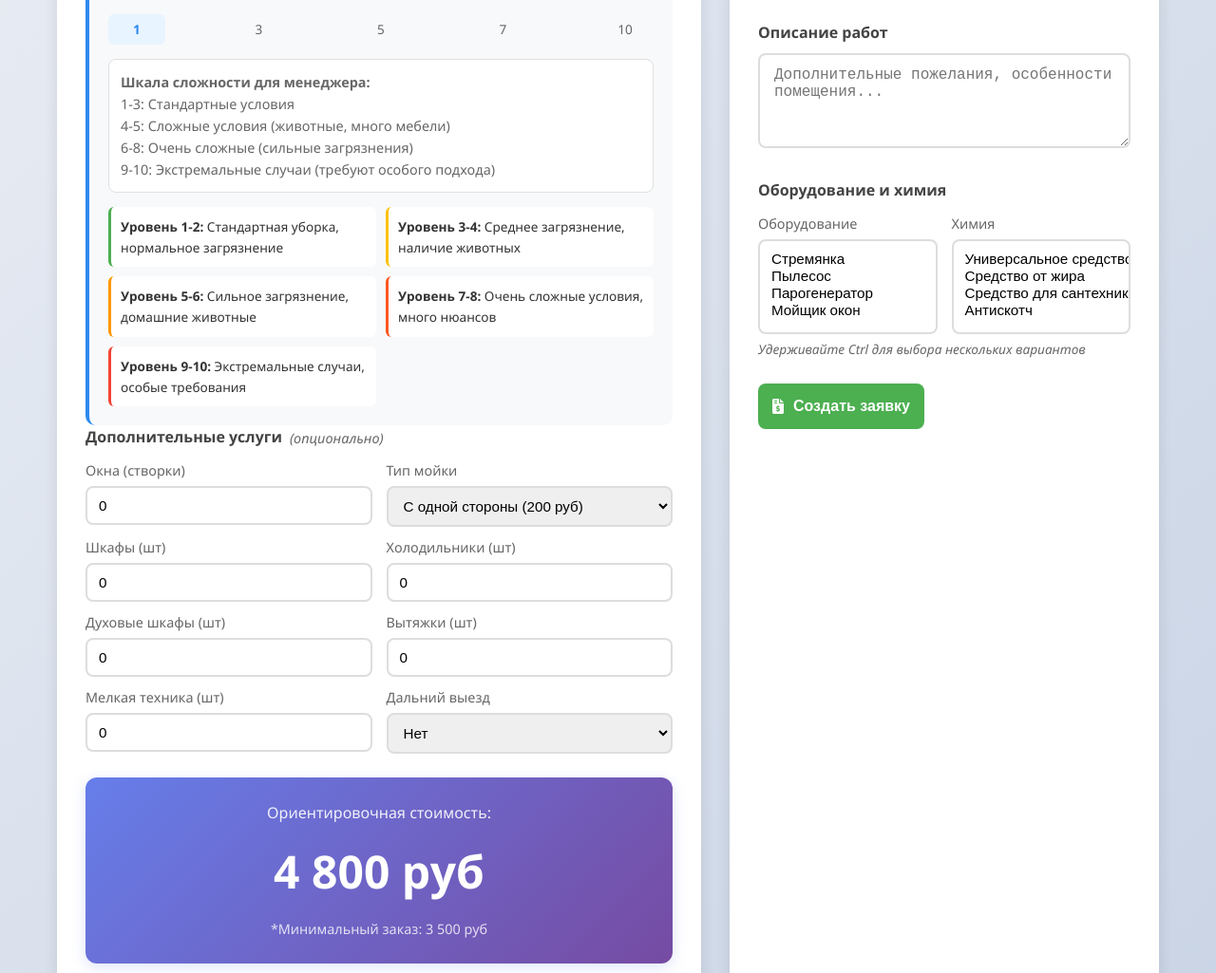
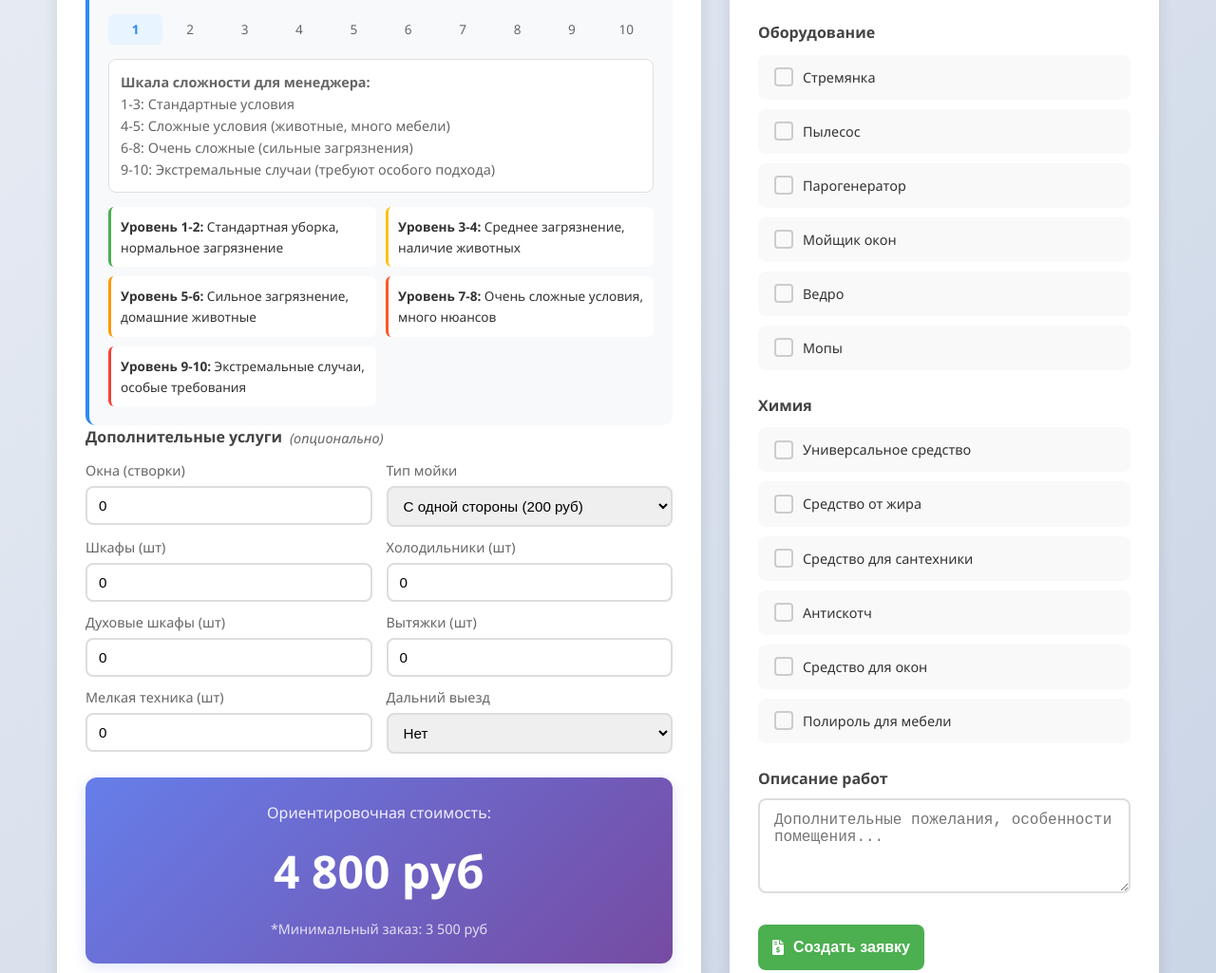
Before and after one commit to myclean-dotcom/prace, a plain HTML site: page index.html in a window 1280 px wide. Shown: the part 1220-2245 px from the top of the page at 95% size. Drawn offline with Linux system fonts and the light colour scheme.

Commit message:
Update index.html

```diff
--- a/index.html
+++ b/index.html
@@ -357,26 +357,67 @@
             border: 1px solid #e0e0e0;
         }
 
-        .difficulty-examples {
+        .checkbox-group {
             display: grid;
-            grid-template-columns: repeat(auto-fit, minmax(200px, 1fr));
+            grid-template-columns: repeat(auto-fill, minmax(200px, 1fr));
             gap: 10px;
-            margin-top: 15px;
-        }
-
-        .difficulty-example {
-            background: white;
-            padding: 10px;
-            border-radius: 6px;
-            font-size: 0.85rem;
-            border-left: 3px solid #ddd;
-        }
-
-        .difficulty-example.level-1 { border-left-color: #4CAF50; }
-        .difficulty-example.level-3 { border-left-color: #FFC107; }
-        .difficulty-example.level-5 { border-left-color: #FF9800; }
-        .difficulty-example.level-7 { border-left-color: #FF5722; }
-        .difficulty-example.level-10 { border-left-color: #f44336; }
+            margin-top: 10px;
+        }
+
+        .checkbox-option {
+            display: flex;
+            align-items: center;
+            background: #f9f9f9;
+            padding: 10px 15px;
+            border-radius: 8px;
+            cursor: pointer;
+            transition: all 0.3s;
+            border: 2px solid transparent;
+        }
+
+        .checkbox-option:hover {
+            background: #f0f7ff;
+        }
+
+        .checkbox-option.selected {
+            background: #e8f4ff;
+            border-color: #2d89ef;
+        }
+
+        .custom-checkbox {
+            width: 20px;
+            height: 20px;
+            border: 2px solid #ccc;
+            border-radius: 4px;
+            margin-right: 10px;
+            display: flex;
+            align-items: center;
+            justify-content: center;
+            transition: all 0.3s;
+        }
+
+        .checkbox-option.selected .custom-checkbox {
+            border-color: #2d89ef;
+            background-color: #2d89ef;
+        }
+
+        .custom-checkbox:after {
+            content: '✓';
+            color: white;
+            font-weight: bold;
+            font-size: 14px;
+            display: none;
+        }
+
+        .checkbox-option.selected .custom-checkbox:after {
+            display: block;
+        }
+
+        .checkbox-label {
+            cursor: pointer;
+            flex-grow: 1;
+            font-size: 0.9rem;
+        }
 
         .price-display {
             background: linear-gradient(135deg, #667eea 0%, #764ba2 100%);
@@ -752,6 +793,27 @@
             color: #666;
             font-size: 0.8rem;
         }
+
+        .difficulty-examples {
+            display: grid;
+            grid-template-columns: repeat(auto-fit, minmax(200px, 1fr));
+            gap: 10px;
+            margin-top: 15px;
+        }
+
+        .difficulty-example {
+            background: white;
+            padding: 10px;
+            border-radius: 6px;
+            font-size: 0.85rem;
+            border-left: 3px solid #ddd;
+        }
+
+        .difficulty-example.level-1 { border-left-color: #4CAF50; }
+        .difficulty-example.level-3 { border-left-color: #FFC107; }
+        .difficulty-example.level-5 { border-left-color: #FF9800; }
+        .difficulty-example.level-7 { border-left-color: #FF5722; }
+        .difficulty-example.level-10 { border-left-color: #f44336; }
     </style>
     <link rel="stylesheet" href="https://cdnjs.cloudflare.com/ajax/libs/font-awesome/6.0.0/css/all.min.css">
 </head>
@@ -884,9 +946,14 @@
 
                         <div class="difficulty-labels">
                             <div class="difficulty-label active" data-level="1">1</div>
+                            <div class="difficulty-label" data-level="2">2</div>
                             <div class="difficulty-label" data-level="3">3</div>
+                            <div class="difficulty-label" data-level="4">4</div>
                             <div class="difficulty-label" data-level="5">5</div>
+                            <div class="difficulty-label" data-level="6">6</div>
                             <div class="difficulty-label" data-level="7">7</div>
+                            <div class="difficulty-label" data-level="8">8</div>
+                            <div class="difficulty-label" data-level="9">9</div>
                             <div class="difficulty-label" data-level="10">10</div>
                         </div>
 
@@ -1084,33 +1151,68 @@
                 </div>
 
                 <div class="form-group">
+                    <label>Оборудование</label>
+                    <div class="checkbox-group" id="equipmentGroup">
+                        <div class="checkbox-option" data-value="Стремянка">
+                            <div class="custom-checkbox"></div>
+                            <span class="checkbox-label">Стремянка</span>
+                        </div>
+                        <div class="checkbox-option" data-value="Пылесос">
+                            <div class="custom-checkbox"></div>
+                            <span class="checkbox-label">Пылесос</span>
+                        </div>
+                        <div class="checkbox-option" data-value="Парогенератор">
+                            <div class="custom-checkbox"></div>
+                            <span class="checkbox-label">Парогенератор</span>
+                        </div>
+                        <div class="checkbox-option" data-value="Мойщик окон">
+                            <div class="custom-checkbox"></div>
+                            <span class="checkbox-label">Мойщик окон</span>
+                        </div>
+                        <div class="checkbox-option" data-value="Ведро">
+                            <div class="custom-checkbox"></div>
+                            <span class="checkbox-label">Ведро</span>
+                        </div>
+                        <div class="checkbox-option" data-value="Мопы">
+                            <div class="custom-checkbox"></div>
+                            <span class="checkbox-label">Мопы</span>
+                        </div>
+                    </div>
+                </div>
+
+                <div class="form-group">
+                    <label>Химия</label>
+                    <div class="checkbox-group" id="chemistryGroup">
+                        <div class="checkbox-option" data-value="Универсальное средство">
+                            <div class="custom-checkbox"></div>
+                            <span class="checkbox-label">Универсальное средство</span>
+                        </div>
+                        <div class="checkbox-option" data-value="Средство от жира">
+                            <div class="custom-checkbox"></div>
+                            <span class="checkbox-label">Средство от жира</span>
+                        </div>
+                        <div class="checkbox-option" data-value="Средство для сантехники">
+                            <div class="custom-checkbox"></div>
+                            <span class="checkbox-label">Средство для сантехники</span>
+                        </div>
+                        <div class="checkbox-option" data-value="Антискотч">
+                            <div class="custom-checkbox"></div>
+                            <span class="checkbox-label">Антискотч</span>
+                        </div>
+                        <div class="checkbox-option" data-value="Средство для окон">
+                            <div class="custom-checkbox"></div>
+                            <span class="checkbox-label">Средство для окон</span>
+                        </div>
+                        <div class="checkbox-option" data-value="Полироль для мебели">
+                            <div class="custom-checkbox"></div>
+                            <span class="checkbox-label">Полироль для мебели</span>
+                        </div>
+                    </div>
+                </div>
+
+                <div class="form-group">
                     <label>Описание работ</label>
                     <textarea id="worksDescription" placeholder="Дополнительные пожелания, особенности помещения..."></textarea>
-                </div>
-
-                <div class="form-group">
-                    <label>Оборудование и химия</label>
-                    <div class="inline-fields">
-                        <div class="inline-field">
-                            <label>Оборудование</label>
-                            <select id="equipment" multiple style="height: 100px;">
-                                <option value="Стремянка">Стремянка</option>
-                                <option value="Пылесос">Пылесос</option>
-                                <option value="Парогенератор">Парогенератор</option>
-                                <option value="Мойщик окон">Мойщик окон</option>
-                            </select>
-                        </div>
-                        <div class="inline-field">
-                            <label>Химия</label>
-                            <select id="chemistry" multiple style="height: 100px;">
-                                <option value="Универсальное средство">Универсальное средство</option>
-                                <option value="Средство от жира">Средство от жира</option>
-                                <option value="Средство для сантехники">Средство для сантехники</option>
-                                <option value="Антискотч">Антискотч</option>
-                            </select>
-                        </div>
-                    </div>
-                    <div class="field-note">Удерживайте Ctrl для выбора нескольких вариантов</div>
                 </div>
 
                 <button class="btn-create-order" id="createOrderBtn">
@@ -1164,8 +1266,6 @@
             },
             minOrder: 3500,
             // Коэффициент сложности 1-10:
-            // 1-5: до +35% (1=0%, 5=35%)
-            // 6-10: до +100% (10=100%)
             difficulty: {
                 1: 1.00,   // +0%
                 2: 1.09,   // +9%
@@ -1239,6 +1339,10 @@
         const masterPay = document.getElementById('masterPay');
         const worksDescription = document.getElementById('worksDescription');
 
+        // Чекбоксы оборудования и химии
+        const equipmentOptions = document.querySelectorAll('#equipmentGroup .checkbox-option');
+        const chemistryOptions = document.querySelectorAll('#chemistryGroup .checkbox-option');
+
         // Кнопки
         const calculateBtn = document.getElementById('calculateBtn');
         const resetBtn = document.getElementById('resetBtn');
@@ -1309,6 +1413,20 @@
                 input.addEventListener('input', calculatePrice);
             });
 
+            // Обработчики для чекбоксов оборудования
+            equipmentOptions.forEach(option => {
+                option.addEventListener('click', function() {
+                    this.classList.toggle('selected');
+                });
+            });
+
+            // Обработчики для чекбоксов химии
+            chemistryOptions.forEach(option => {
+                option.addEventListener('click', function() {
+                    this.classList.toggle('selected');
+                });
+            });
+
             // Кнопка расчета
             calculateBtn.addEventListener('click', function() {
                 calculatePrice();
@@ -1476,6 +1594,10 @@
             appliancesCount.value = '0';
             farTrip.value = '0';
 
+            // Сброс чекбоксов
+            equipmentOptions.forEach(opt => opt.classList.remove('selected'));
+            chemistryOptions.forEach(opt => opt.classList.remove('selected'));
+
             calculatePrice();
 
             showStatus('Калькулятор сброшен', 'success');
@@ -1524,9 +1646,21 @@
             // Генерация ID заказа
             const orderId = generateOrderId();
 
-            // Получение выбранного оборудования и химии
-            const equipment = getSelectedOptions('equipment');
-            const chemistry = getSelectedOptions('chemistry');
+            // Получение выбранного оборудования
+            const equipment = [];
+            equipmentOptions.forEach(option => {
+                if (option.classList.contains('selected')) {
+                    equipment.push(option.getAttribute('data-value'));
+                }
+            });
+
+            // Получение выбранной химии
+            const chemistry = [];
+            chemistryOptions.forEach(option => {
+                if (option.classList.contains('selected')) {
+                    chemistry.push(option.getAttribute('data-value'));
+                }
+            });
 
             // Получаем тип уборки по-русски
             let cleaningTypeText = '';
@@ -1598,19 +1732,7 @@
             return 'CLN-' + Date.now().toString().slice(-8);
         }
 
-        // Получение выбранных опций
-        function getSelectedOptions(selectId) {
-            const select = document.getElementById(selectId);
-            const selected = [];
-            for (let i = 0; i < select.options.length; i++) {
-                if (select.options[i].selected) {
-                    selected.push(select.options[i].value);
-                }
-            }
-            return selected;
-        }
-
-        // Генерация текста заявки
+        // Генерация текста заявки (без времени создания заявки)
         function generateOrderText() {
             if (!currentOrderData) return;
 
@@ -1662,8 +1784,6 @@ ${currentOrderData.chemistry}
 ─────────────────
 ${currentOrderData.worksDescription || '—'}
 
-────────────────────
-✅ Заявка сформирована: ${new Date().toLocaleString('ru-RU')}
 📷 Фото будут прикреплены в чате`;
 
             resultArea.textContent = text;
@@ -1702,9 +1822,9 @@ ${currentOrderData.worksDescription || '—'}
             customerFlat.value = '';
             worksDescription.value = '';
 
-            // Сброс выбранного оборудования и химии
-            document.getElementById('equipment').selectedIndex = -1;
-            document.getElementById('chemistry').selectedIndex = -1;
+            // Сброс чекбоксов
+            equipmentOptions.forEach(opt => opt.classList.remove('selected'));
+            chemistryOptions.forEach(opt => opt.classList.remove('selected'));
 
             // Сброс шагов
             step1.classList.add('active');
```
